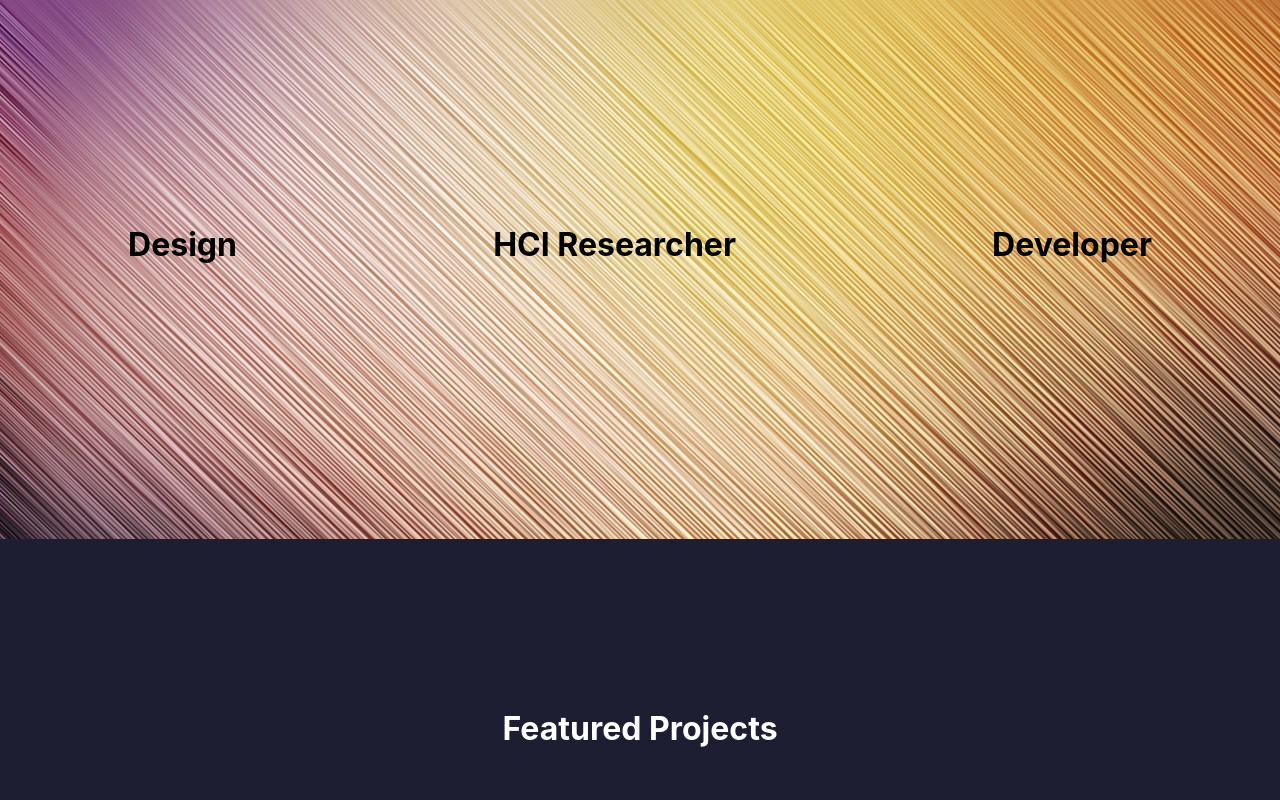
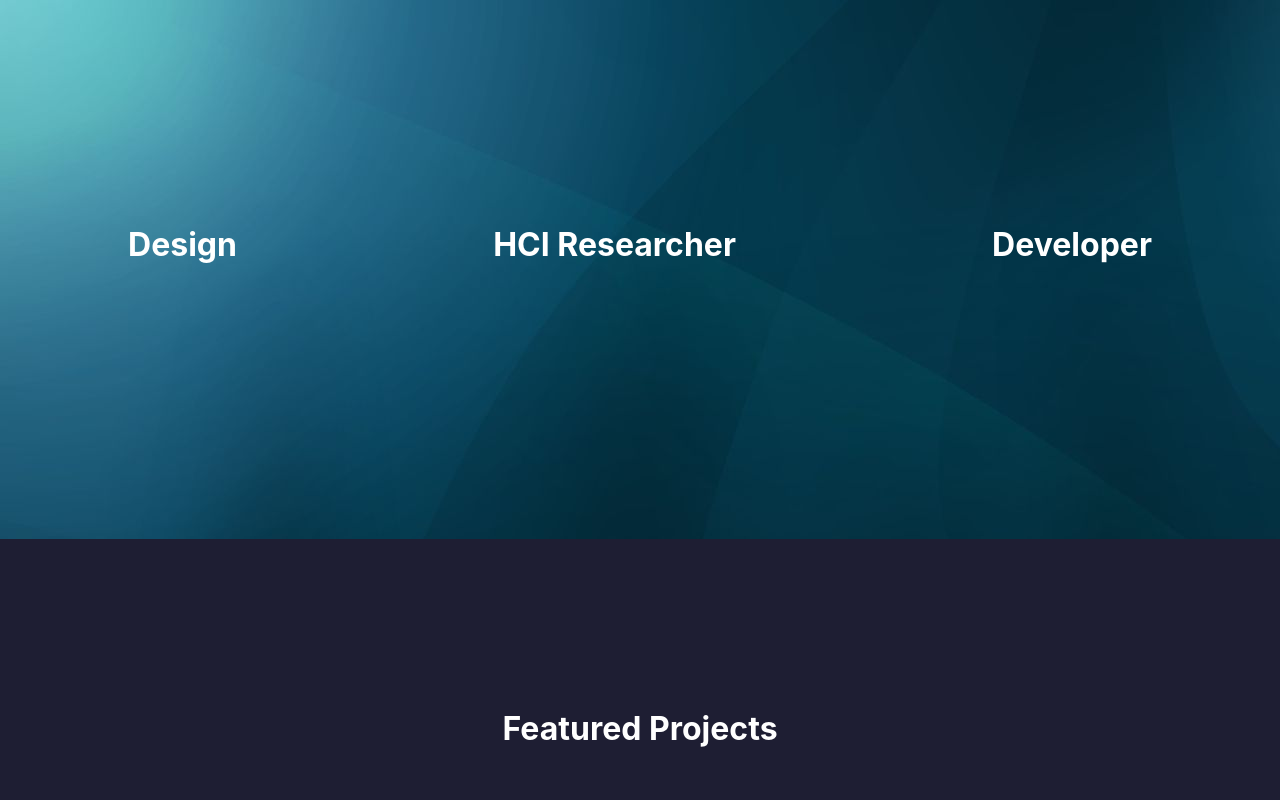
Before and after one commit to KiraCorbett/kiracorbett, a React (Create React App) app in the folder project-site/: page / in a window 1280 px wide. Shown: the top 800 px of the page. Built offline with nearby package versions, Linux system fonts and the light colour scheme.

Commit message:
wip: adaptive image LandingImagecomponent

```diff
--- a/project-site/src/Home.js
+++ b/project-site/src/Home.js
@@ -2,6 +2,8 @@ import robots from './images/robots.png';
 import rhizome from './images/rhizome.jpg';
 import crow from './images/crow.png';
 import gbwBike from './images/gbw-bike.jpg';
+import background from './images/background.jpg';
+import wallpaper from './images/wallpaper.jpg';
 
 import './Home.css'
 import LandingImage from './components/LandingImage';
@@ -13,7 +15,7 @@ const Home = () => {
     {/* <div className="landing">
       <img src={bike} alt="bike"/>
     </div> */}
-      <LandingImage left={"Design"} mid={"HCI Researcher"} right={"Developer"}/>
+      <LandingImage image={background} left={"Design"} mid={"HCI Researcher"} right={"Developer"}/>
       <div className="featured">
         <h1>Featured Projects</h1>
         <FeaturedComponent image={robots} title={"Synthesis: An Autodesk Technology"} subtitle={"Built by students, for students, Synthesis is an open source simulator used to design, test, and experiment with 3D CAD models."} skills={"C# | Python | Unity | UX | Project Management"}/>
@@ -26,13 +28,13 @@ const Home = () => {
         <h3>eCommerce</h3>
       </div>
       <div className="project1">
-        <LandingImage />
+        <LandingImage image={wallpaper}/>
       </div>
       <div className="project2">
-        <LandingImage />
+        <LandingImage image={wallpaper}/>
       </div>
       <div className="project3">
-        <LandingImage />
+        <LandingImage image={wallpaper}/>
       </div>
       <div className="awards">
         <h1>Awards & Publications</h1>
--- a/project-site/src/components/LandingImage.css
+++ b/project-site/src/components/LandingImage.css
@@ -1,7 +1,7 @@
 .elements {
   /* width: 1350px;
-  height: auto; */
-  background-image: url("../images/wallpaper.jpg");
+  height: auto;
+  background-image: url("../images/wallpaper.jpg"); */
   margin: auto;
   padding-top: 100px;
   padding-bottom: 150px;
@@ -11,5 +11,5 @@
 .elements h1 {
   margin: auto;
   padding: 125px;
-  color: black;
+  color: white;
 }
--- a/project-site/src/components/LandingImage.js
+++ b/project-site/src/components/LandingImage.js
@@ -1,8 +1,8 @@
 import './LandingImage.css';
 
-const LandingImage = ({ left, mid, right }) => {
+const LandingImage = ({ image, left, mid, right }) => {
   return (
-    <div className="elements">
+    <div className="elements" style={{ backgroundImage:`url(${image})` } }>
         <h1>{left}</h1>
         <h1>{mid}</h1>
         <h1>{right}</h1>
```
